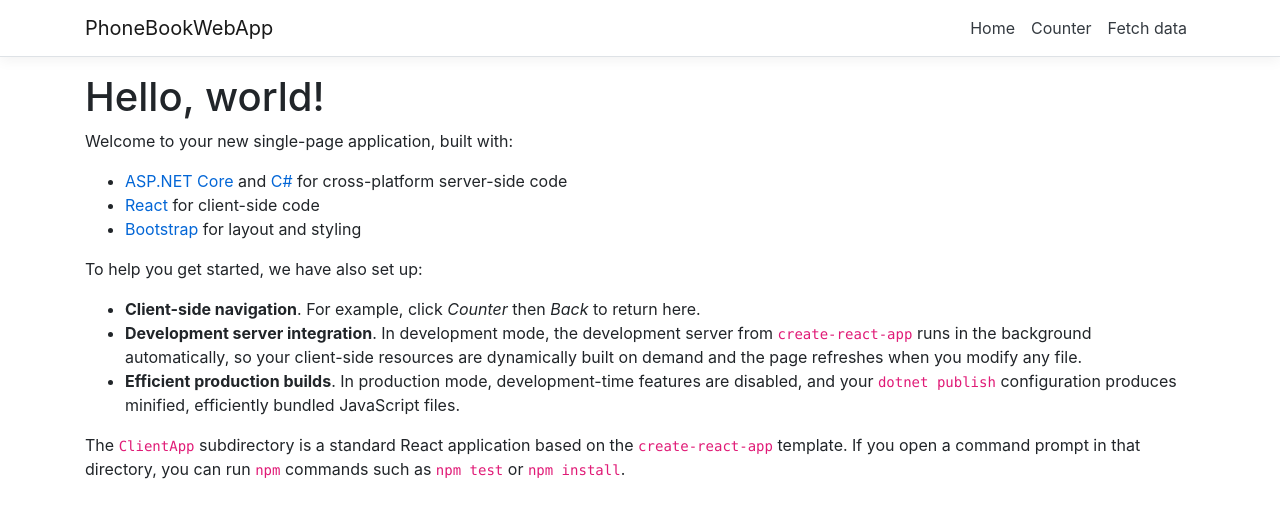
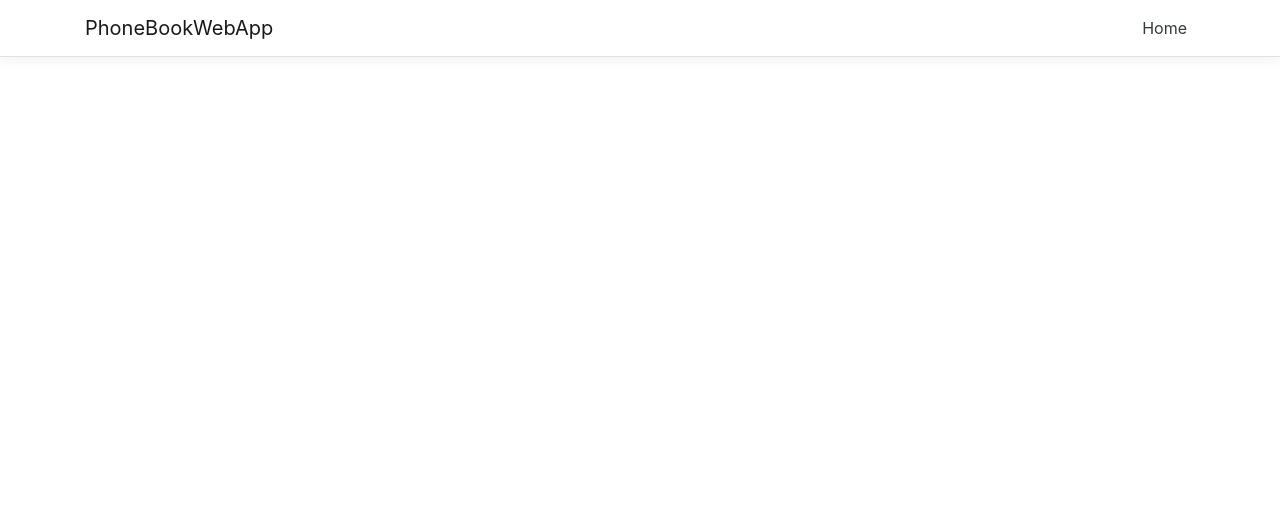
Before and after one commit to StellaTr/PhoneBookWebApp, a React (Create React App) app in the folder PhoneBookWebApp/ClientApp/: page / in a window 1280 px wide. Shown: the top 518 px of the page. Built offline with nearby package versions, Linux system fonts and the light colour scheme.

Commit message:
Remove elements added by .NET Core templates

```diff
--- a/PhoneBookWebApp/ClientApp/src/App.js
+++ b/PhoneBookWebApp/ClientApp/src/App.js
@@ -2,8 +2,6 @@
 import { Route } from 'react-router';
 import { Layout } from './components/Layout';
 import { Home } from './components/Home';
-import { FetchData } from './components/FetchData';
-import { Counter } from './components/Counter';
 
 import './custom.css'
 
@@ -14,8 +12,6 @@
     return (
       <Layout>
         <Route exact path='/' component={Home} />
-        <Route path='/counter' component={Counter} />
-        <Route path='/fetch-data' component={FetchData} />
       </Layout>
     );
   }
--- a/PhoneBookWebApp/ClientApp/src/components/Home.js
+++ b/PhoneBookWebApp/ClientApp/src/components/Home.js
@@ -6,20 +6,6 @@
   render () {
     return (
       <div>
-        <h1>Hello, world!</h1>
-        <p>Welcome to your new single-page application, built with:</p>
-        <ul>
-          <li><a href='https://get.asp.net/'>ASP.NET Core</a> and <a href='https://msdn.microsoft.com/en-us/library/67ef8sbd.aspx'>C#</a> for cross-platform server-side code</li>
-          <li><a href='https://facebook.github.io/react/'>React</a> for client-side code</li>
-          <li><a href='http://getbootstrap.com/'>Bootstrap</a> for layout and styling</li>
-        </ul>
-        <p>To help you get started, we have also set up:</p>
-        <ul>
-          <li><strong>Client-side navigation</strong>. For example, click <em>Counter</em> then <em>Back</em> to return here.</li>
-          <li><strong>Development server integration</strong>. In development mode, the development server from <code>create-react-app</code> runs in the background automatically, so your client-side resources are dynamically built on demand and the page refreshes when you modify any file.</li>
-          <li><strong>Efficient production builds</strong>. In production mode, development-time features are disabled, and your <code>dotnet publish</code> configuration produces minified, efficiently bundled JavaScript files.</li>
-        </ul>
-        <p>The <code>ClientApp</code> subdirectory is a standard React application based on the <code>create-react-app</code> template. If you open a command prompt in that directory, you can run <code>npm</code> commands such as <code>npm test</code> or <code>npm install</code>.</p>
       </div>
     );
   }
--- a/PhoneBookWebApp/ClientApp/src/components/NavMenu.js
+++ b/PhoneBookWebApp/ClientApp/src/components/NavMenu.js
@@ -33,12 +33,6 @@
                 <NavItem>
                   <NavLink tag={Link} className="text-dark" to="/">Home</NavLink>
                 </NavItem>
-                <NavItem>
-                  <NavLink tag={Link} className="text-dark" to="/counter">Counter</NavLink>
-                </NavItem>
-                <NavItem>
-                  <NavLink tag={Link} className="text-dark" to="/fetch-data">Fetch data</NavLink>
-                </NavItem>
               </ul>
             </Collapse>
           </Container>
```
